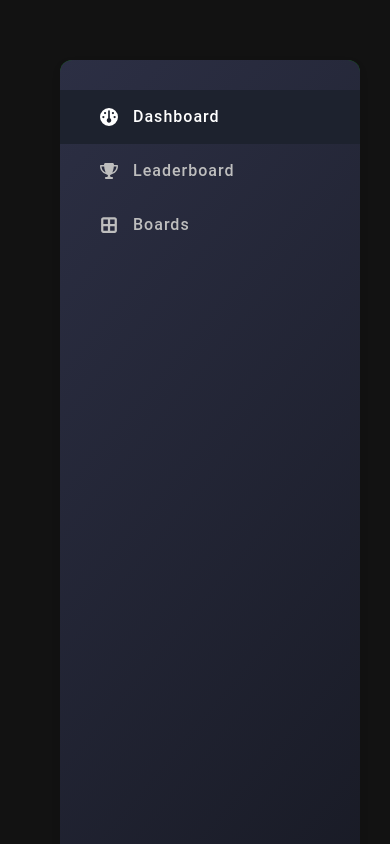
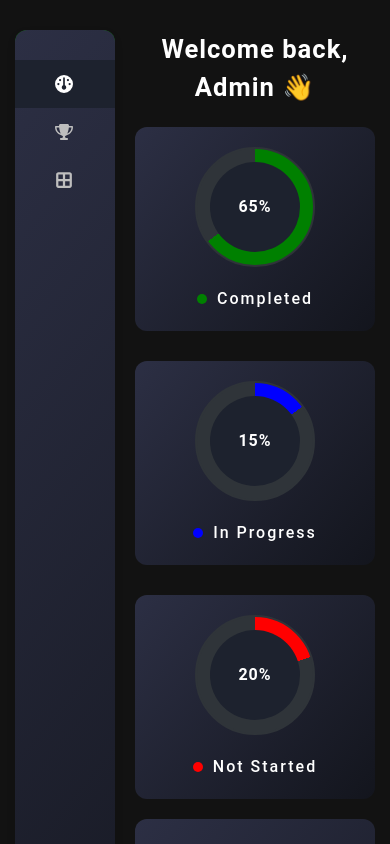
Before and after one commit to doaamohamed88/Taskify, a React (Vite) app in the folder Frontend/: page /dashboard in a window 390 px wide. Shown: the top 844 px of the page. Built offline with nearby package versions, Linux system fonts and the light colour scheme.

Commit message:
feat(dashboard responsivity): make dashboard fully responsive

```diff
--- a/Frontend/src/Components/ProgressCard/ProgressCard.module.css
+++ b/Frontend/src/Components/ProgressCard/ProgressCard.module.css
@@ -1,9 +1,10 @@
 .progressCard {
   border-radius: var(--border-radius-main);
   background-image: var(--card-linear-gradient);
-  padding: 60px;
+  padding: var(--section-padding);
   cursor: pointer;
   transition: var(--main-trans);
+  flex: 1;
 
   .progressCardTitle {
     position: relative;
@@ -46,4 +47,21 @@
     box-shadow: 0 4px 8px rgba(0, 0, 0, 0.8);
     transform: translateY(-5px);
   }
+
+  @media (max-width: 992px) {
+    padding: 30px;
+    .progressCardTitle {
+      font-size: 18px;
+      text-align: center;
+    }
+  }
+
+  @media (max-width: 768px) {
+    padding: 20px;
+    .progressCardTitle {
+      font-size: 16px;
+      margin-top: 20px;
+    }
+
+  }
 }
--- a/Frontend/src/Components/ProgressCard/ProgressRadial.css
+++ b/Frontend/src/Components/ProgressCard/ProgressRadial.css
@@ -9,6 +9,12 @@
   color: white;
   text-align: center;
   font-weight: bold;
+
+  @media (max-width: 576px) {
+    width: 120px;
+    height: 120px;
+
+  }
 }
 
 /* -------------------------------------
@@ -29,6 +35,12 @@
   text-align: center;
   letter-spacing: 1px;
   font-size: 22px;
+
+  @media (max-width: 576px) {
+    width: 90px;
+    height: 90px;
+    font-size: 16px;
+  }
 }
 
 /* -------------------------------------
--- a/Frontend/src/Components/Sidebar/SideBarButton/SideBarButton.jsx
+++ b/Frontend/src/Components/Sidebar/SideBarButton/SideBarButton.jsx
@@ -5,7 +5,7 @@ export default function SideBarButton({ title, icon, active }) {
   return (
     <div className={`${st.sidebarButton} ${active ? st.active : ''}`}>
         <FontAwesomeIcon icon={icon} className={st.sidebarButtonIcon}></FontAwesomeIcon>
-        <span>{title}</span>
+        <span className={st.desktopOnly}>{title}</span>
     </div>
   )
 }
--- a/Frontend/src/Components/Sidebar/Sidebar.module.css
+++ b/Frontend/src/Components/Sidebar/Sidebar.module.css
@@ -35,5 +35,11 @@
             background-color: var(--secondary-color);
             color: white;
         }
+
+        .desktopOnly {
+            @media (max-width: 992px) {
+                display: none;
+            }
+        }
     }
 }
--- a/Frontend/src/pages/AdminDashboard/AdminDashboard.module.css
+++ b/Frontend/src/pages/AdminDashboard/AdminDashboard.module.css
@@ -24,6 +24,7 @@
         grid-column: 2 / -1;
         grid-row: 2 / 3;
         display: flex;
+        flex-wrap: wrap;
         gap: 30px;
         align-items: center;
     }
@@ -55,4 +56,26 @@
         }
     }
 
+    @media (max-width: 1350px) {
+        max-height: none;
+        overflow: initial;
+    }
+
+    @media (max-width: 992px) {
+        grid-template-columns: 100px repeat(3, 1fr);
+    }
+
+    @media (max-width: 768px) {
+        padding: 30px;
+        h1 {
+            font-size: 1.6em;
+            text-align: center;
+        }
+    }
+
+    @media (max-width: 576px) {
+        gap: 20px;
+        padding-inline: 15px;
+    }
+
 }
```
